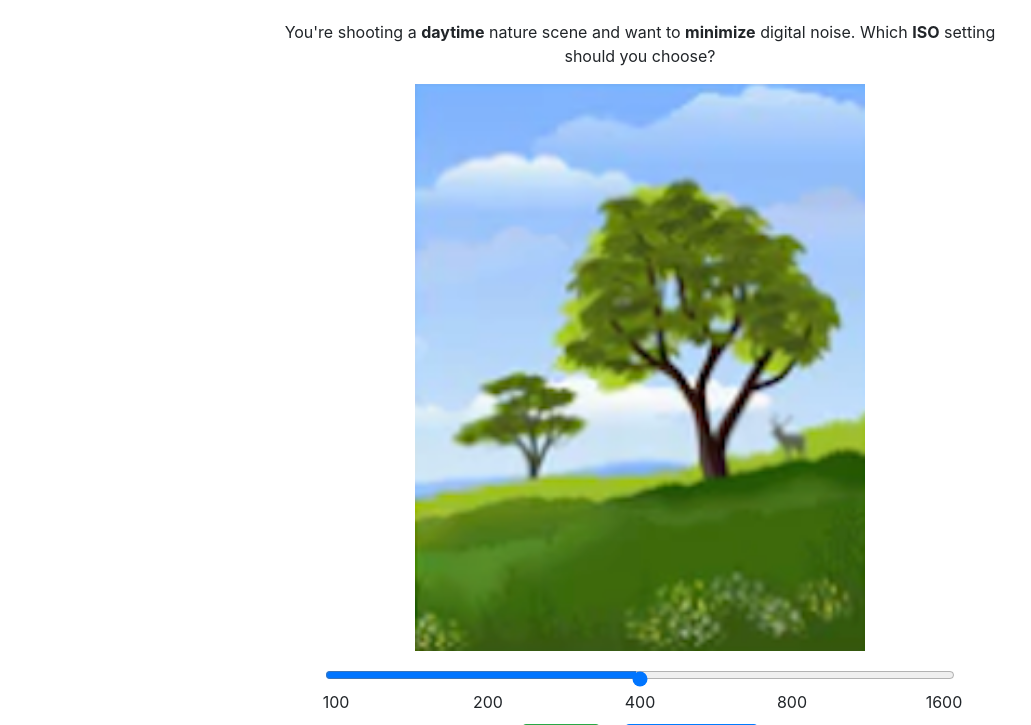
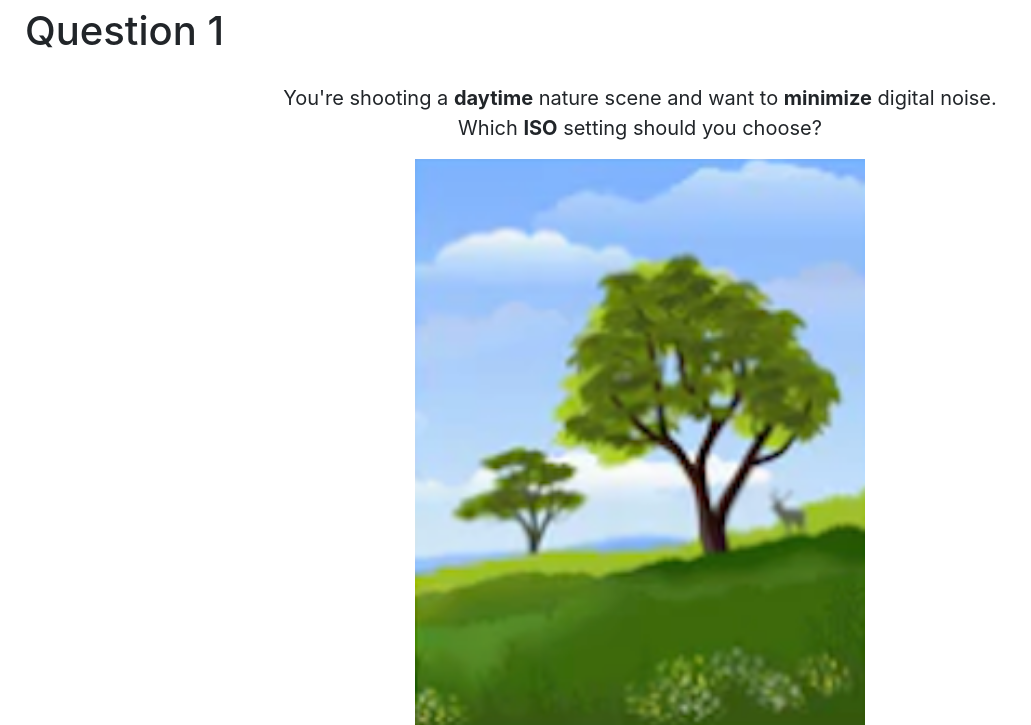
Before and after one commit to YYwang14/UI-Technical-Prototype, a Flask app: page /quiz/iso in a window 1280 px wide. Shown: the part 56-781 px from the top of the page, without its empty margins (0-1031 px from the left). Run offline with Flask 3, Linux system fonts and the light colour scheme; some libraries are stand-ins or nearby versions.

Commit message:
Update quiz_iso.html

```diff
--- a/templates/quiz_iso.html
+++ b/templates/quiz_iso.html
@@ -4,8 +4,10 @@
 {% block content %}
 <link rel="stylesheet" href="{{ url_for('static', filename='css/main.css') }}">
 <script src="{{ url_for('static', filename='js/quiz_iso.js') }}"></script>
+<h1 style=" margin-left:25px; margin-top: 7px;">Question 1</h1>
 <div class="container text-center">
-    <p>You're shooting a <strong>daytime</strong> nature scene and want to <strong>minimize</strong> digital noise. Which <strong>ISO</strong> setting should you choose?</p>
+
+    <p style="font-size: 20px;">You're shooting a <strong>daytime</strong> nature scene and want to <strong>minimize</strong> digital noise. Which <strong>ISO</strong> setting should you choose?</p>
     <!-- Image directly below the question -->
     <img id="isoImage" src="{{ url_for('static', filename='images/Quiz1_100.png') }}" style="width:100%; max-width: 450px;">
     <!-- Slider directly below the image -->
```
